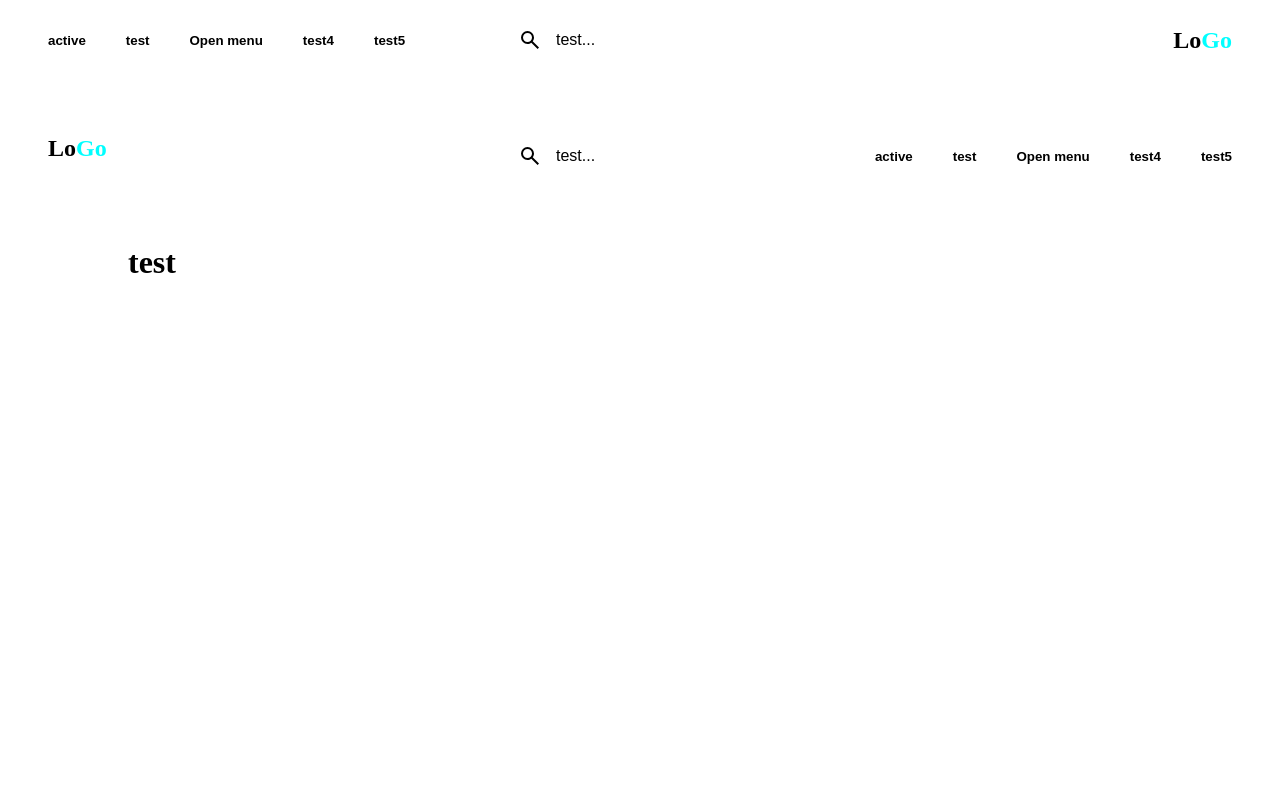
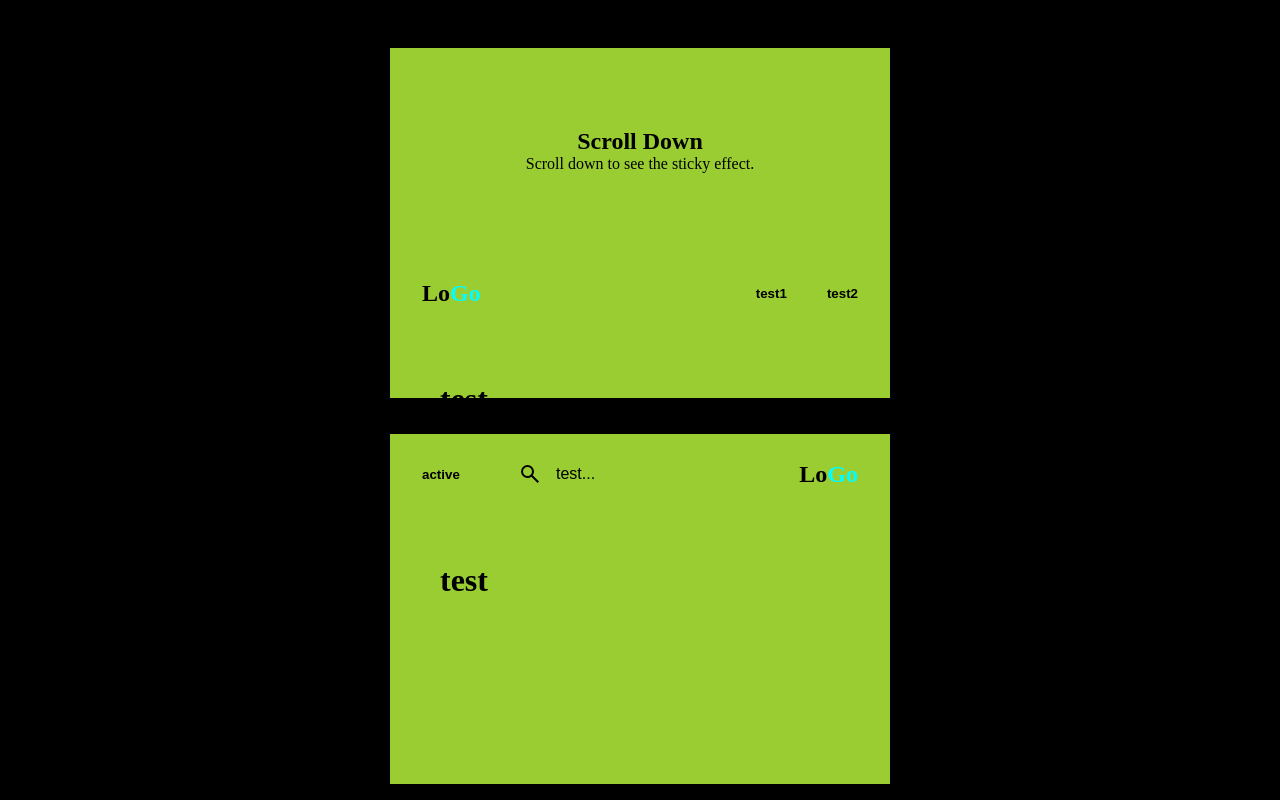
Before and after one commit to nilfocus/feflow, a SvelteKit app: page /navbar in a window 1280 px wide. Shown: the top 800 px of the page. Built offline with nearby package versions, Linux system fonts and the light colour scheme.

Commit message:
navbar styles and examples

```diff
--- a/src/lib/components/navbar/Navbar.module.css
+++ b/src/lib/components/navbar/Navbar.module.css
@@ -1,10 +1,12 @@
 .navbar {
-    padding: 0 2rem;
+    width: 100%;
+    box-sizing: border-box;
+    padding: 0 clamp(0.5rem, 2vw, 1rem);
     position: relative;
     background: var(--ff-color-surface);
     color: var(--ff-color-on-surface);
     display: grid;
-    grid-template-columns: 1fr max-content 1fr;
+    grid-template-columns: minmax(0, 1fr) max-content minmax(0, 1fr);
     align-items: center;
     gap: 1rem;
     height: 80px;
--- a/src/routes/(examples)/navbar/+page.svelte
+++ b/src/routes/(examples)/navbar/+page.svelte
@@ -1,39 +1,13 @@
 <script lang="ts">
 	import { InputSearch, Menu, Navbar } from "@/lib/index.js"
+	import type { Snippet } from "svelte"
 </script>
 
-<Navbar id="nav1" variant="full" align="left">
-	{#snippet left()}
-		<a href="/">
-			<Navbar.Item aria-current="page">active</Navbar.Item>
-		</a>
-		<a href="/">
-			<Navbar.Item>test</Navbar.Item>
-		</a>
-		<Menu id="one" class="border-0">
-			{#snippet anchor()}
-				<Navbar.Item>Open menu</Navbar.Item>
+{#snippet logo()}
+	<h2>Lo<span style="color: aqua;">Go</span></h2>
 {/snippet}
 
-			{#snippet items(handleClose)}
-				<Menu.Item onclick={handleClose}>test1</Menu.Item>
-				<a href="/">
-					<Menu.Item>test2</Menu.Item>
-				</a>
-				<a href="/">
-					<Menu.Item>test3</Menu.Item>
-				</a>
-			{/snippet}
-		</Menu>
-		<Navbar.Item variant="contained">test4</Navbar.Item>
-		<Navbar.Item variant="outlined">test5</Navbar.Item>
-	{/snippet}
-
-	{#snippet center()}
-		<InputSearch variant="contained" placeholder="test..." />
-	{/snippet}
-
-	{#snippet right(toggler)}
+{#snippet logoWithToggler(toggler: Snippet)}
 	<div
 		style="
 		display: flex;
@@ -43,41 +17,88 @@
 		"
 	>
 		{@render toggler?.()}
-			<h2 style="flex: 1;">Lo<span style="color: aqua;">Go</span></h2>
+		{@render logo?.()}
 	</div>
 {/snippet}
+
+{#snippet container(children: Snippet)}
+	<div
+		style="
+		width: 500px;
+		max-height: 350px;
+		margin: 0 auto;
+		container-type: inline-size;
+		overflow: auto;
+		background: yellowgreen;
+		"
+	>
+		{@render children?.()}
+	</div>
+{/snippet}
+
+{#snippet content()}
+	<main style="min-height: 100vh; width: 80%; margin: 3rem auto;">
+		<h1>test</h1>
+	</main>
+{/snippet}
+
+<div style="padding: 3rem 0; background: black;">
+	{#snippet navSticky()}
+		<div style="text-align: center; margin: 5rem 0;">
+			<h2>Scroll Down</h2>
+			<p>Scroll down to see the sticky effect.</p>
+		</div>
+
+		<Navbar id="nav-sticky" style="position: sticky; top: 0;">
+			{#snippet left(toggler)}
+				{@render logoWithToggler?.(toggler)}
+			{/snippet}
+
+			{#snippet right()}
+				<Navbar.Item variant="contained">test1</Navbar.Item>
+				<Navbar.Item variant="outlined">test2</Navbar.Item>
+			{/snippet}
 		</Navbar>
+		{@render content?.()}
+	{/snippet}
+
+	{@render container?.(navSticky)}
 
 	<br />
 	<br />
 
-<Navbar id="nav2" variant="collapse" align="right">
-	{#snippet left(toggler)}
-		<div
-			style="
-			display: flex;
-			align-items: center;
-			justify-content: space-between;
-			padding: 0 1rem;
-			margin-bottom: 1rem;
-			"
-		>
-			{@render toggler?.()}
-			<h2>Lo<span style="color: aqua;">Go</span></h2>
-		</div>
+	{#snippet nav1()}
+		<Navbar id="nav1" variant="full" align="left">
+			{#snippet left()}
+				<a href="/">
+					<Navbar.Item aria-current="page">active</Navbar.Item>
+				</a>
 			{/snippet}
 
 			{#snippet center()}
 				<InputSearch variant="contained" placeholder="test..." />
 			{/snippet}
 
+			{#snippet right(toggler)}
+				{@render logoWithToggler?.(toggler)}
+			{/snippet}
+		</Navbar>
+
+		{@render content?.()}
+	{/snippet}
+
+	{@render container?.(nav1)}
+
+	<br />
+	<br />
+
+	{#snippet nav2()}
+		<Navbar id="nav2" variant="collapse" align="right">
+			{#snippet left(toggler)}
+				{@render logoWithToggler?.(toggler)}
+			{/snippet}
+
 			{#snippet right()}
-		<a href="/">
-			<Navbar.Item aria-current="page">active</Navbar.Item>
-		</a>
-		<a href="/">
-			<Navbar.Item>test</Navbar.Item>
-		</a>
 				<Menu id="two" class="border-0">
 					{#snippet anchor()}
 						<Navbar.Item>Open menu</Navbar.Item>
@@ -93,11 +114,11 @@
 						</a>
 					{/snippet}
 				</Menu>
-		<Navbar.Item variant="contained">test4</Navbar.Item>
-		<Navbar.Item variant="outlined">test5</Navbar.Item>
 			{/snippet}
 		</Navbar>
 
-<main style="min-height: 100vh; width: 80%; margin: 3rem auto;">
-	<h1>test</h1>
-</main>
+		{@render content?.()}
+	{/snippet}
+
+	{@render container?.(nav2)}
+</div>
```
Also changed, not shown: src/routes/(examples)/navbar-sticky/+page.svelte (deleted, +0 -90 lines). Lines whose indentation alone changed are shown as unchanged.
